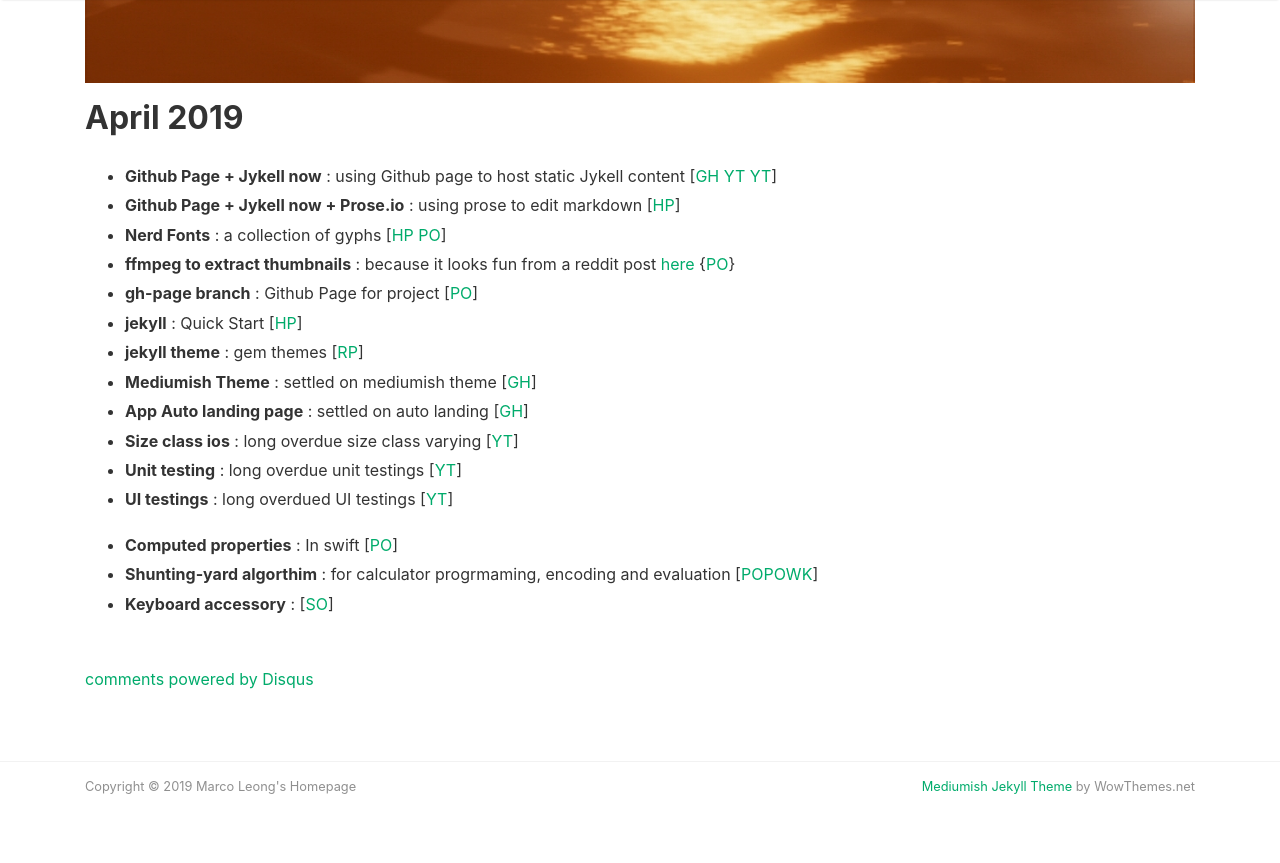
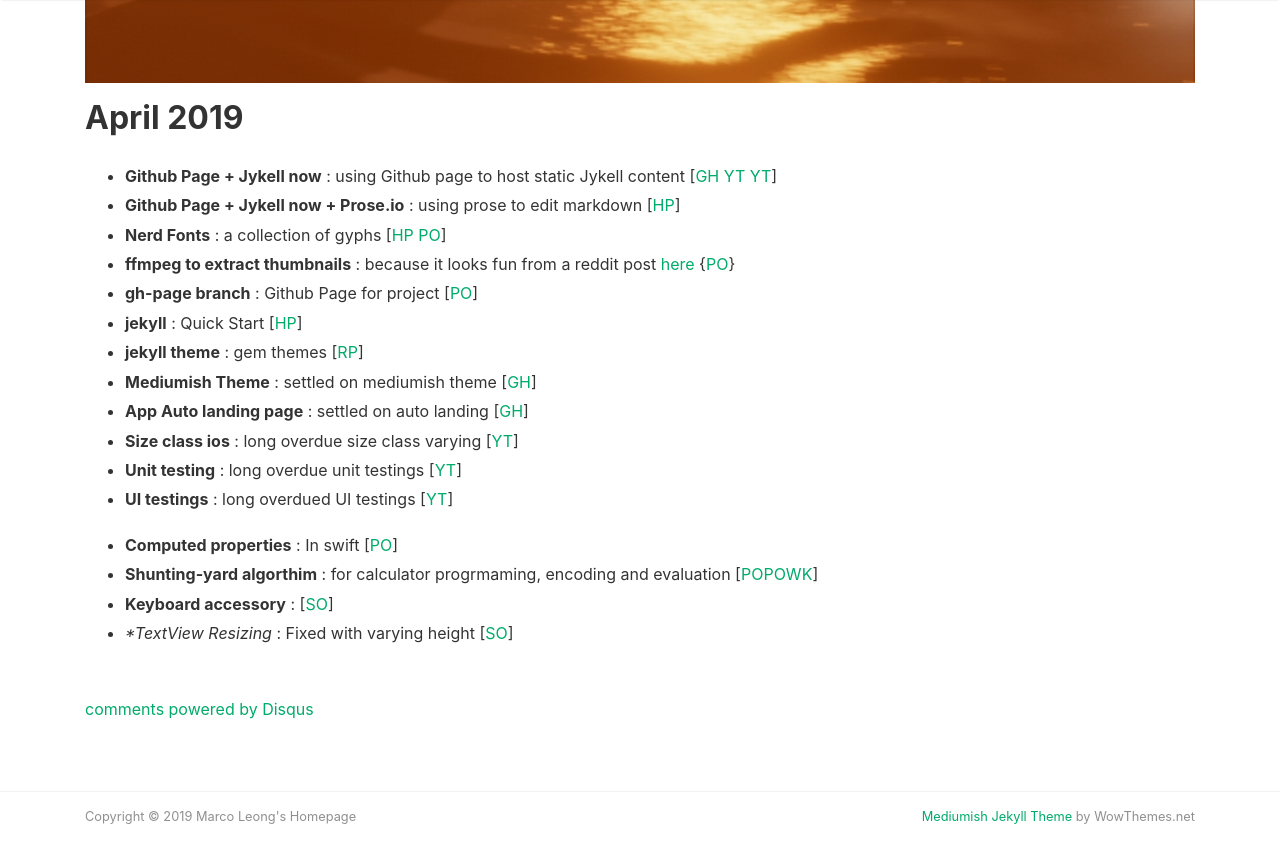
Before and after one commit to MarcoLeongDev/MarcoLeongDev.github.io, a Jekyll site: the page built from journey.md, in a window 1280 px wide and 900 px high, scrolled down 697 px. Shown: the top 863 px of the window. Built offline with Jekyll 4.4.1, drawn with Linux system fonts in a browser that asks for light colours; nearby versions of some CDN libraries; comment, search, counter and statistics services are not loaded.

Commit message:
Update journey.md

```diff
--- a/journey.md
+++ b/journey.md
@@ -26,5 +26,6 @@ published: true
 - **Computed properties** : In swift [[PO](https://medium.com/@micosmin/swift-computed-properties-2a8fd9f88d6)]
 - **Shunting-yard algorthim** : for calculator progrmaming, encoding and evaluation [[PO](https://interactivepython.org/runestone/static/pythonds/BasicDS/InfixPrefixandPostfixExpressions.html)[PO](http://www.oxfordmathcenter.com/drupal7/node/628)[WK](https://en.wikipedia.org/wiki/Shunting-yard_algorithm)]
 - **Keyboard accessory** : [[SO](https://stackoverflow.com/questions/35689528/add-a-view-on-top-of-the-keyboard-using-inputaccessoryview-swift#35689635)]
+- **TextView Resizing* : Fixed with varying height [[SO](https://stackoverflow.com/questions/50467/how-do-i-size-a-uitextview-to-its-content)]
 
 <!-- - <details><summary>App Auto landing page</summary> settled on auto landing <a href="https://github.com/emilbaehr/automatic-app-landing-page">[GH]</a></details> -->
```
